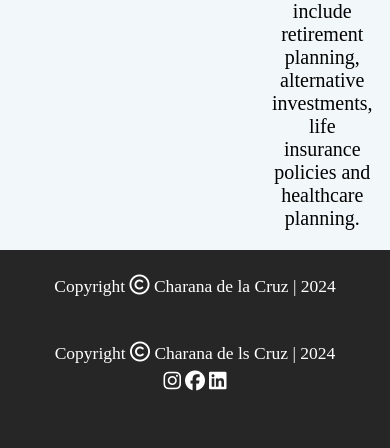
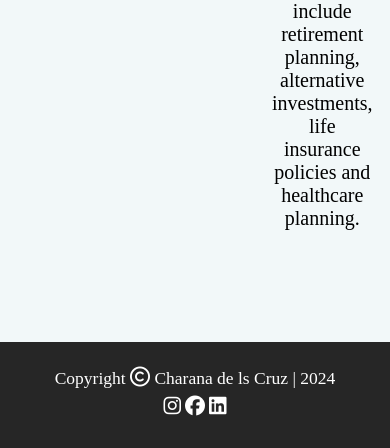
Before and after one commit to omaroaalj/client-project-money-team, a Django app: template financeWebApp/financeWebsite/templates/financeWebsite/about.html in a window 390 px wide; the page is wider, and only the part inside the window is pictured. Shown: the part 1047-1495 px from the top of that part. Run offline with Django 3.2, Linux system fonts and the light colour scheme; the template is opened without the code that fills it, so the values that code supplies are empty; some libraries are stand-ins or nearby versions.

Commit message:
updated about me page

```diff
--- a/financeWebApp/financeWebsite/static/financeWebsite/better-about-me.css
+++ b/financeWebApp/financeWebsite/static/financeWebsite/better-about-me.css
@@ -164,8 +164,8 @@ p{
     padding: 25px 0;
     background: #262626;
     font-weight: 300;
-    margin-top: 20px;
     color: white;
+    margin-top: 7rem;
 }
 
 .social-icons {
--- a/financeWebApp/financeWebsite/static/financeWebsite/landing.css
+++ b/financeWebApp/financeWebsite/static/financeWebsite/landing.css
@@ -183,7 +183,7 @@ span {
 
 /* --------- CSS for Small Screen -------- */
 
-nav .fa-regular {
+nav .fa-solid {
     display: none;
 }
 
@@ -226,7 +226,7 @@ nav .fa-regular {
         margin-bottom: 20px; /* Add some space below the photo */
     }
 
-    nav .fa-regular {
+    nav .fa-solid {
         display: block;
         font-size: 25px;
         cursor: pointer;
@@ -254,7 +254,7 @@ nav .fa-regular {
         margin: 25px;
     }
 
-    nav ul .fa-regular {
+    nav ul .fa-solid {
         position: absolute;
         top: 25px;
         left: 25px;
--- a/financeWebApp/financeWebsite/templates/financeWebsite/about.html
+++ b/financeWebApp/financeWebsite/templates/financeWebsite/about.html
@@ -58,13 +58,6 @@
     </div>
 </div>
 
-
-
-<div class="copyright">
-            <p class = "footer"> Copyright <i class="fa-regular fa-copyright"></i> Charana de la Cruz | 2024 </p>
-
-
-
 {#The footer#}
  <div class="copyright">
             <p> Copyright <i class="fa-regular fa-copyright"></i> Charana de ls Cruz | 2024 </p>
--- a/financeWebApp/financeWebsite/templates/financeWebsite/landingPage.html
+++ b/financeWebApp/financeWebsite/templates/financeWebsite/landingPage.html
@@ -25,9 +25,9 @@
             <li> <a href = "{% url 'financeWebsite:about' %}"> About </a></li>
             <li> <a href = "{% url 'financeWebsite:services' %}"> Services </a></li>
             <li> <a href = "{% url 'financeWebsite:contact' %}"> Contact </a></li>
-            <i class="fa-regular fa-xmark" onclick = "closemenu()"></i>
+            <i class="fa-solid fa-x" onclick = "closemenu()"></i>
         </ul>
-         <i class="fa-regular fa-bars" onclick = "openmenu()"></i>
+         <i class="fa-solid fa-bars" onclick = "openmenu()"></i>
     </nav>
         <div class = "contain">
             <div class = "card">
```
